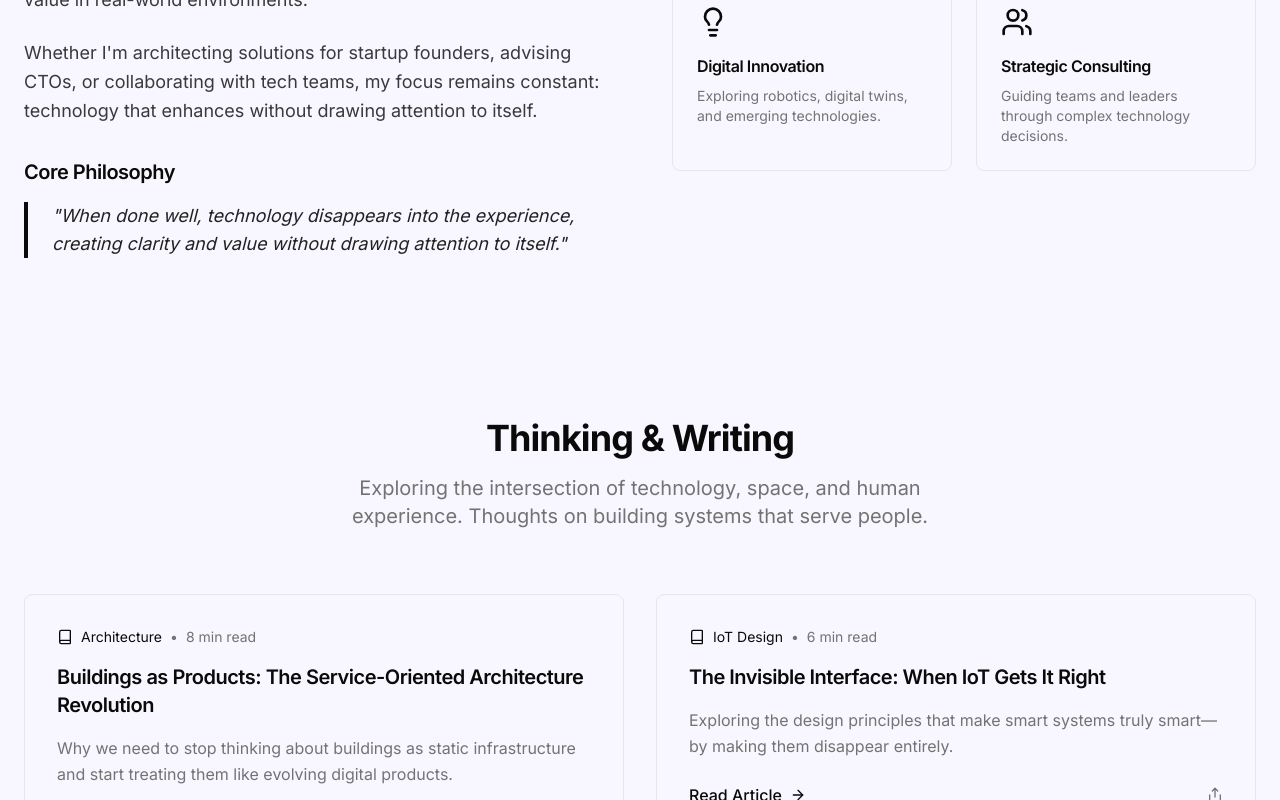
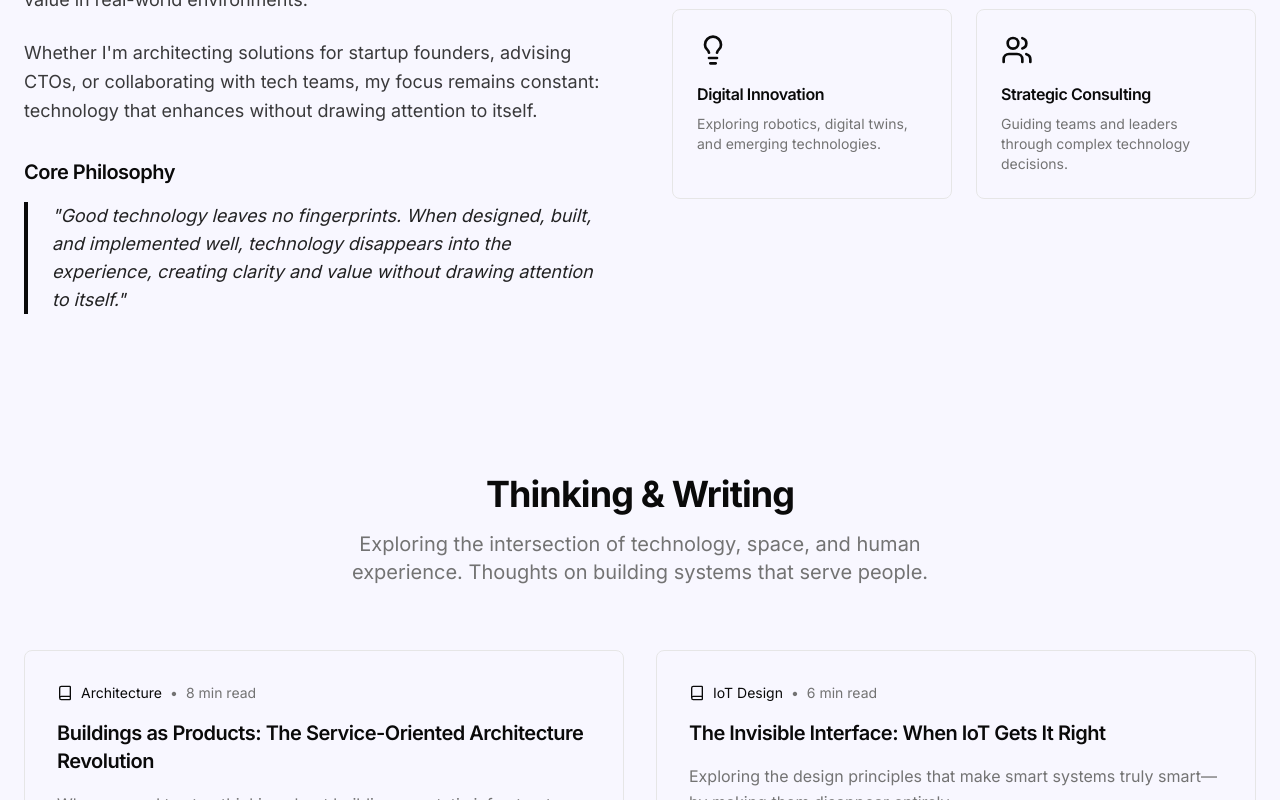
Before and after one commit to andre-bourgeois/andre-bourgeois.github.io, a React (Vite) app: page / in a window 1280 px wide. Shown: the part 1199-1999 px from the top of the page. Built offline with nearby package versions, Linux system fonts and the light colour scheme.

Commit message:
Code edited in Lovable Code Editor
Edited UI in Lovable

```diff
--- a/src/components/About.tsx
+++ b/src/components/About.tsx
@@ -37,8 +37,8 @@ const About = () => {
             <div className="mt-8">
               <h3 className="text-xl font-semibold mb-4">Core Philosophy</h3>
               <blockquote className="border-l-4 border-primary pl-6 text-lg italic text-foreground/90">
-                "When done well, technology disappears into the experience,
-                creating clarity and value without drawing attention to itself."
+                "Good technology leaves no fingerprints. When designed, built, and implemented well,
+                technology disappears into the experience, creating clarity and value without drawing attention to itself."
               </blockquote>
             </div>
           </div>
```
